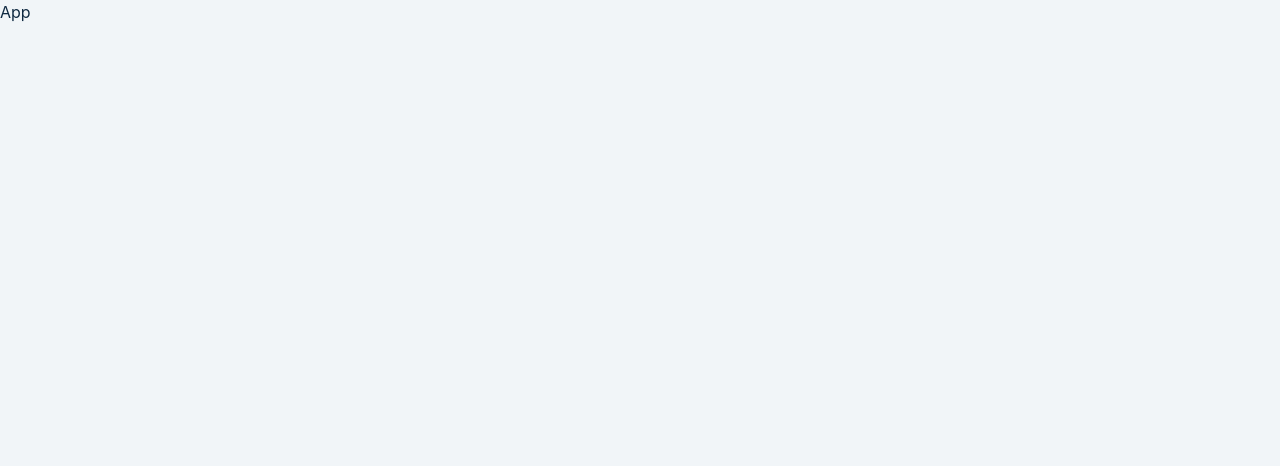
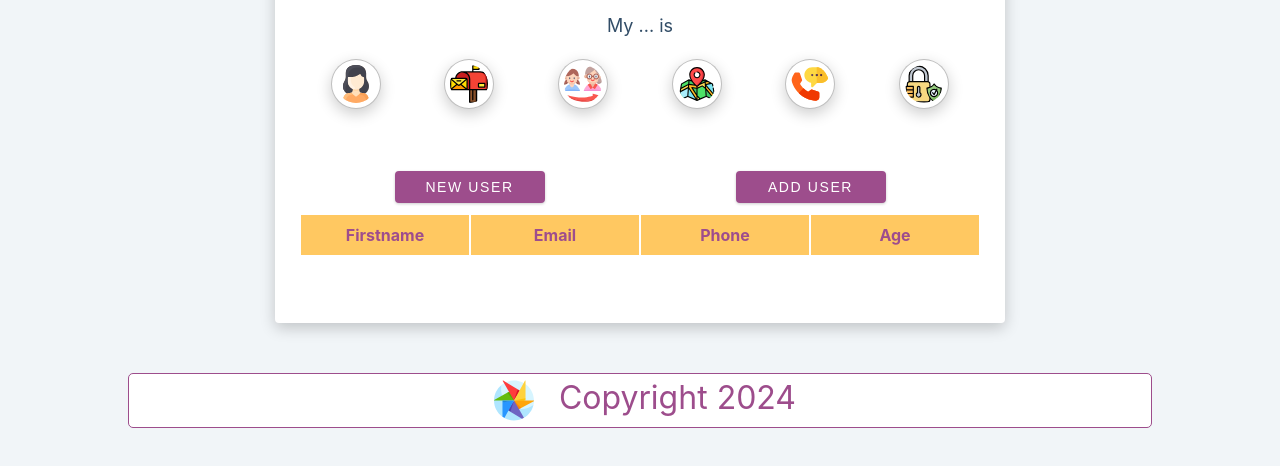
Before and after one commit to karamanburak/random-user-generator-app, a React (Create React App) app: page / in a window 1280 px wide. Shown: the top 466 px of the page. Built offline with nearby package versions, Linux system fonts and the light colour scheme.

Commit message:
Update App.js

```diff
--- a/src/App.js
+++ b/src/App.js
@@ -1,9 +1,75 @@
-import React from 'react'
+import React from "react";
+import mailSvg from "./assets/mail.svg";
+import manSvg from "./assets/man.svg";
+import womanSvg from "./assets/woman.svg";
+import manAgeSvg from "./assets/growing-up-man.svg";
+import womanAgeSvg from "./assets/growing-up-woman.svg";
+import mapSvg from "./assets/map.svg";
+import phoneSvg from "./assets/phone.svg";
+import padlockSvg from "./assets/padlock.svg";
+import Footer from "./components/footer/Footer";
 
-const App = () => {
+const url = "https://randomuser.me/api/";
+const defaultImage = "https://randomuser.me/api/portraits/men/75.jpg";
+
+function App() {
   return (
-    <div>App</div>
-  )
+    <main>
+
+      <div className="block">
+        <div className="container">
+          <img src={defaultImage} alt="random user" className="user-img" />
+          <p className="user-title">My ... is</p>
+          <p className="user-value"></p>
+          <div className="values-list">
+            <button className="icon" data-label="name">
+              <img src={womanSvg} alt="user" id="iconImg" />
+            </button>
+            <button className="icon" data-label="email">
+              <img src={mailSvg} alt="mail" id="iconImg" />
+            </button>
+            <button className="icon" data-label="age">
+              <img src={womanAgeSvg} alt="age" id="iconImg" />
+            </button>
+            <button className="icon" data-label="street">
+              <img src={mapSvg} alt="map" id="iconImg" />
+            </button>
+            <button className="icon" data-label="phone">
+              <img src={phoneSvg} alt="phone" id="iconImg" />
+            </button>
+            <button className="icon" data-label="password">
+              <img src={padlockSvg} alt="lock" id="iconImg" />
+            </button>
+          </div>
+          <div className="btn-group">
+            <button className="btn" type="button">
+              new user
+            </button>
+            <button className="btn" type="button">
+              add user
+            </button>
+          </div>
+
+          <table className="table">
+            <thead>
+              <tr className="head-tr">
+                <th className="th">Firstname</th>
+                <th className="th">Email</th>
+                <th className="th">Phone</th>
+                <th className="th">Age</th>
+              </tr>
+            </thead>
+            <tbody>
+              <tr className="body-tr"></tr>
+            </tbody>
+          </table>
+        </div>
+      </div>
+      <div style={{ display: "flex", justifyContent: "center" }}>
+        <Footer />
+      </div>
+    </main>
+  );
 }
 
-export default App
+export default App;
```
